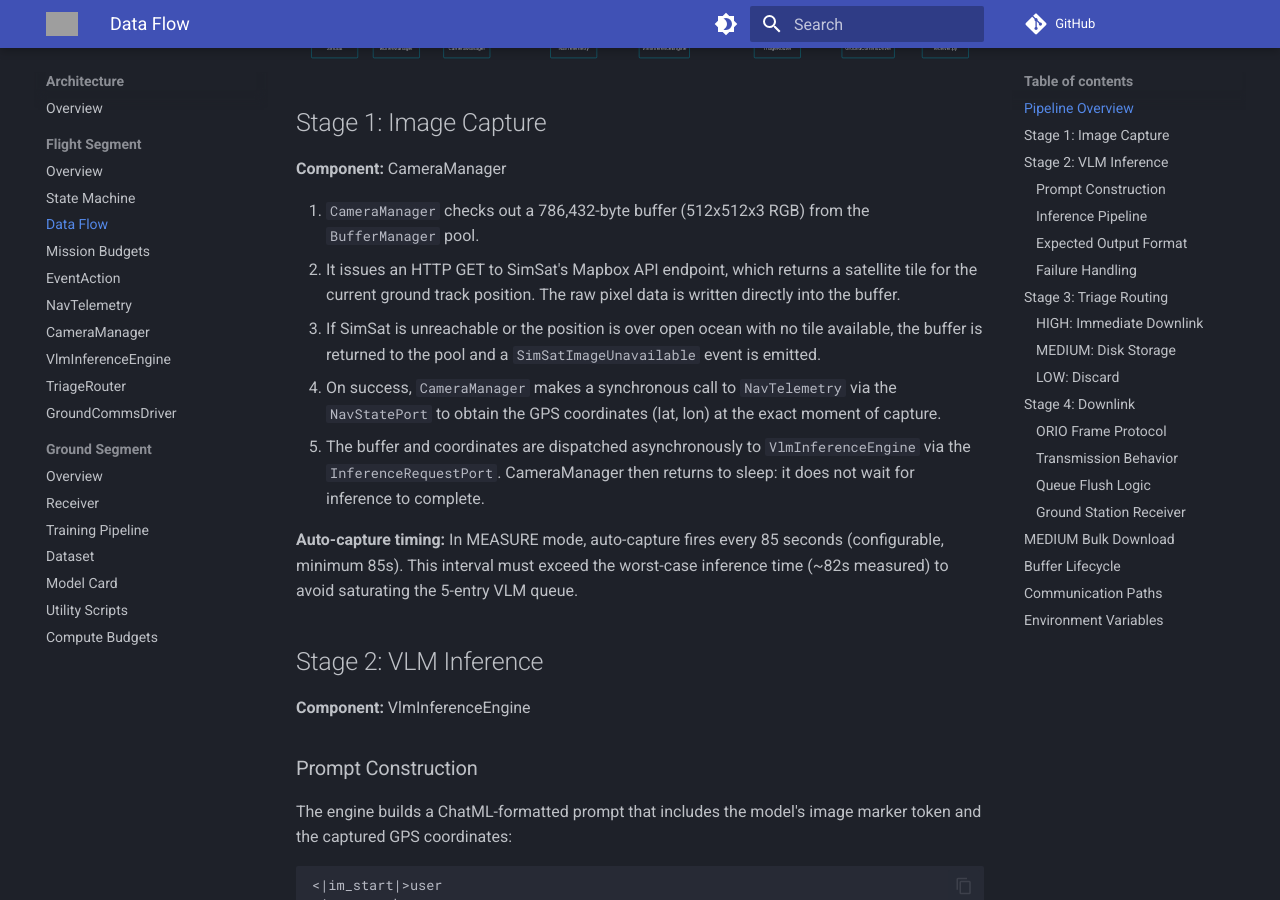
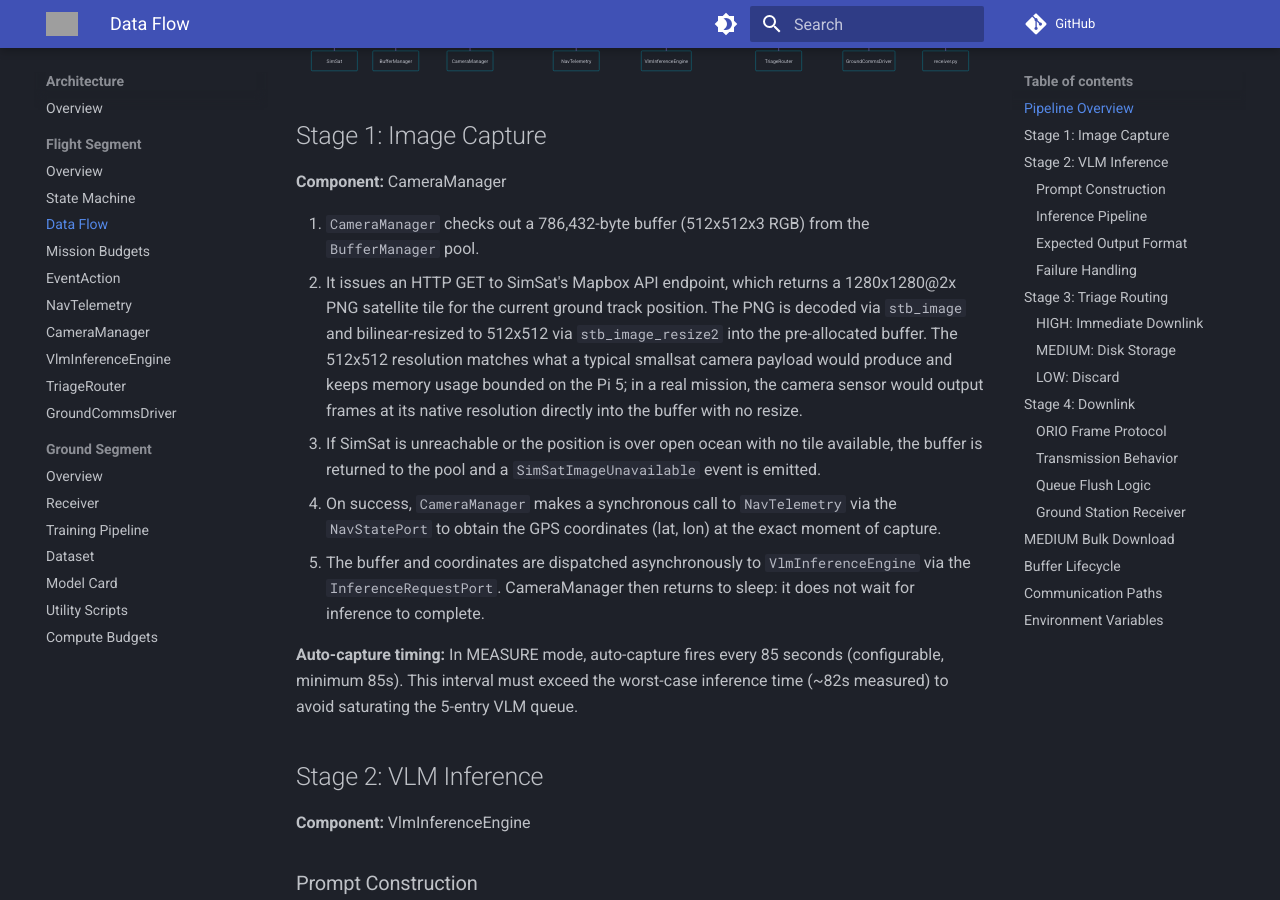
Before and after one commit to Saransh-cpp/ORION, an MkDocs documentation site: the page built from docs/architecture/data-flow.md, in a window 1280 px wide and 900 px high, scrolled down 650 px. Built offline with MkDocs 1.6.1 and Material for MkDocs 9.7.7, drawn with Linux system fonts in a browser that asks for light colours; comment, search, counter and statistics services are not loaded; grey boxes are pictures that could not be loaded.

Commit message:
add issing high frames

```diff
--- a/docs/architecture/data-flow.md
+++ b/docs/architecture/data-flow.md
@@ -17,8 +17,9 @@ sequenceDiagram
 
     CM->>BM: bufferGetOut (786 KB)
     BM-->>CM: Fw::Buffer handle
-    CM->>SS: HTTP GET /mapbox (512x512 RGB)
-    SS-->>CM: Raw pixel data
+    CM->>SS: HTTP GET /mapbox (1280x1280@2x PNG)
+    SS-->>CM: PNG tile
+    Note over CM: stb_image decode + bilinear resize to 512x512 RGB
     CM->>NT: navStateOut (sync)
     NT-->>CM: NavState {lat, lon, alt, inCommWindow}
     CM->>VLM: inferenceRequestOut (buffer, lat, lon)
@@ -44,7 +45,7 @@ sequenceDiagram
 **Component:** CameraManager
 
 1. `CameraManager` checks out a 786,432-byte buffer (512x512x3 RGB) from the `BufferManager` pool.
-2. It issues an HTTP GET to SimSat's Mapbox API endpoint, which returns a satellite tile for the current ground track position. The raw pixel data is written directly into the buffer.
+2. It issues an HTTP GET to SimSat's Mapbox API endpoint, which returns a 1280x1280@2x PNG satellite tile for the current ground track position. The PNG is decoded via `stb_image` and bilinear-resized to 512x512 via `stb_image_resize2` into the pre-allocated buffer. The 512x512 resolution matches what a typical smallsat camera payload would produce and keeps memory usage bounded on the Pi 5; in a real mission, the camera sensor would output frames at its native resolution directly into the buffer with no resize.
 3. If SimSat is unreachable or the position is over open ocean with no tile available, the buffer is returned to the pool and a `SimSatImageUnavailable` event is emitted.
 4. On success, `CameraManager` makes a synchronous call to `NavTelemetry` via the `NavStatePort` to obtain the GPS coordinates (lat, lon) at the exact moment of capture.
 5. The buffer and coordinates are dispatched asynchronously to `VlmInferenceEngine` via the `InferenceRequestPort`. CameraManager then returns to sleep: it does not wait for inference to complete.
```
Also changed, not shown: docs/architecture/overview.md (+3 -3 lines), 4 other files.
